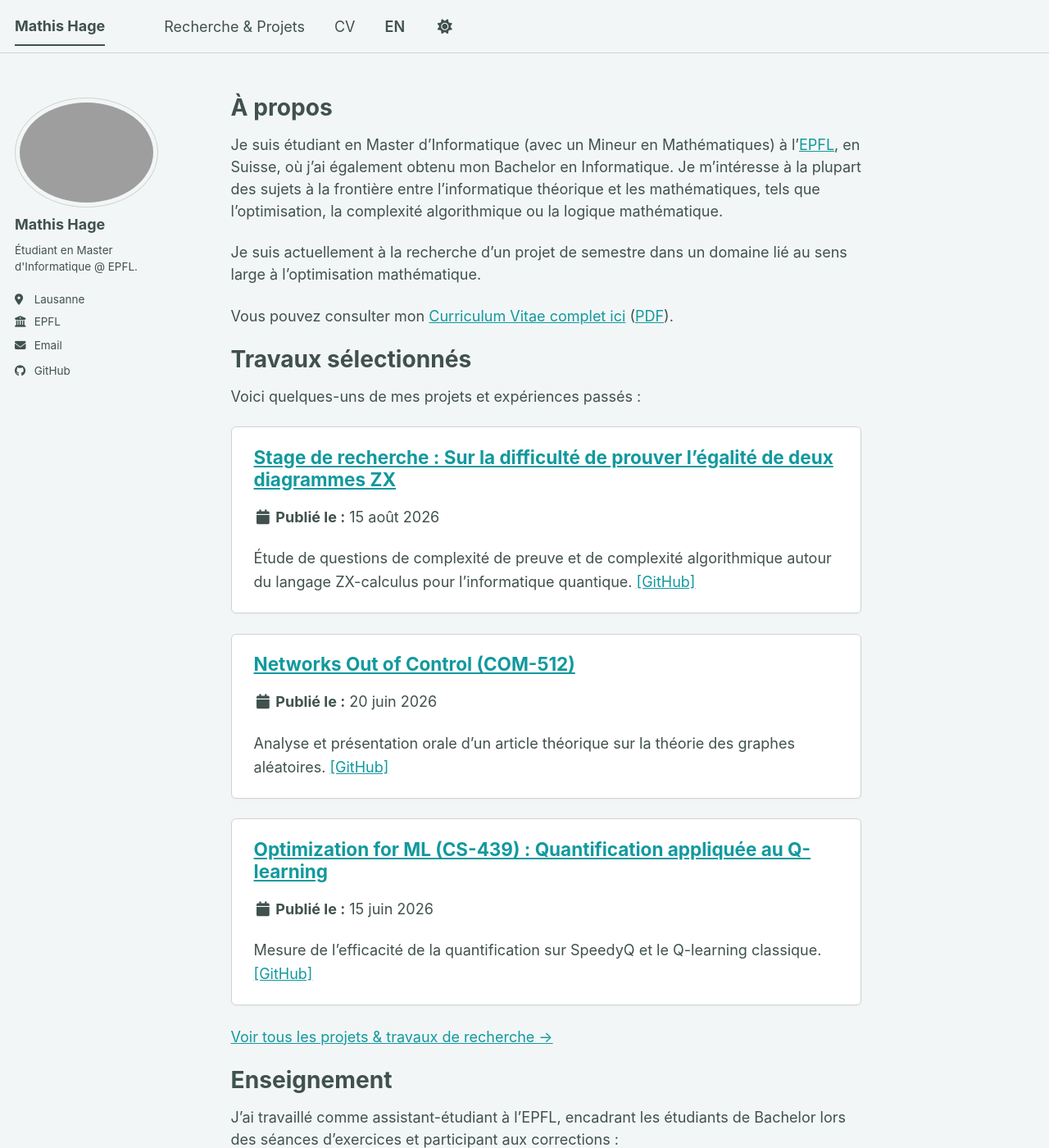
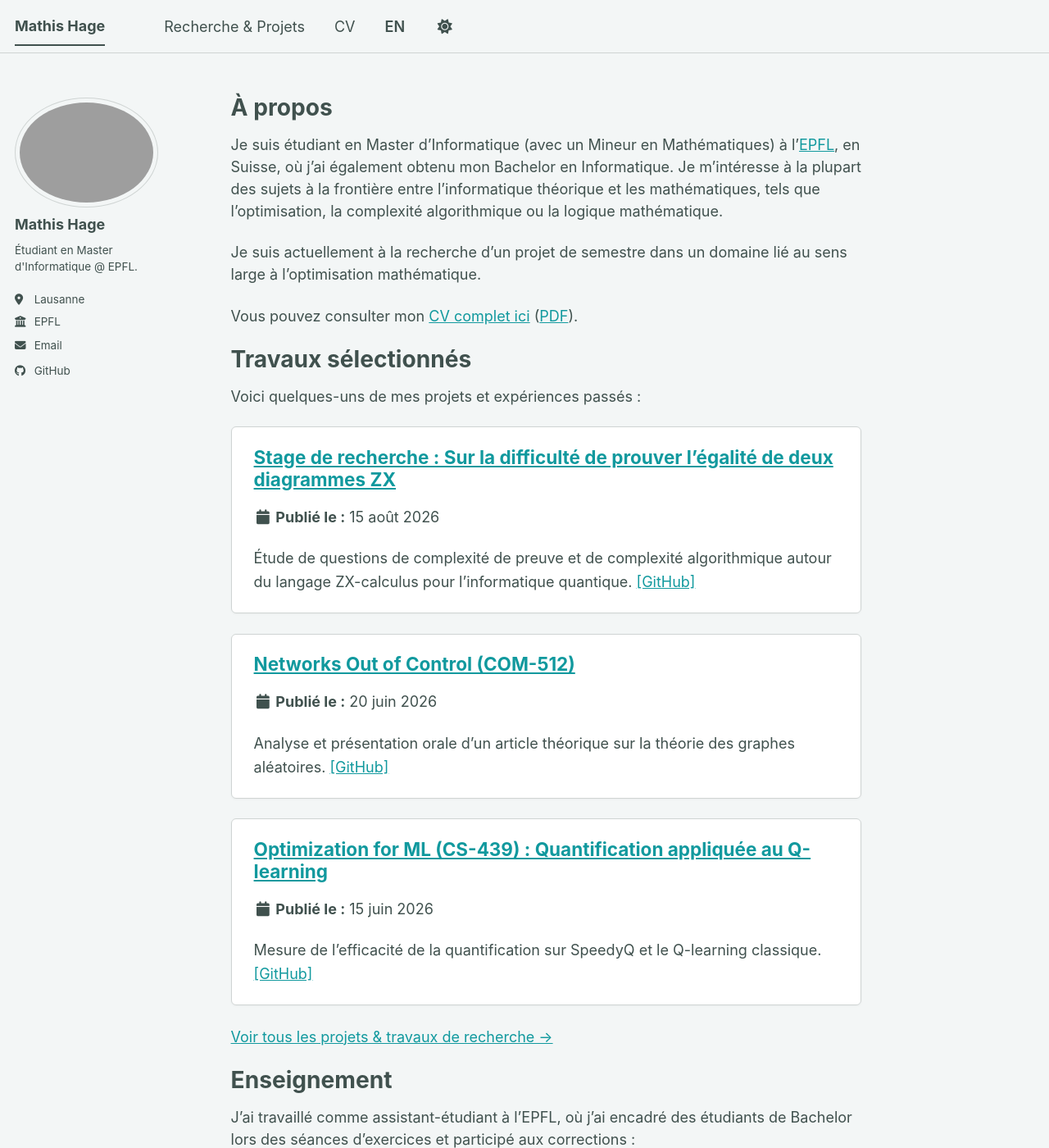
Before and after one commit to MathisHage/MathisHage.github.io, a Jekyll site: the page built from _pages/about-fr.md, in a window 1280 px wide and 1400 px high. Shown: the whole window at 82% size. Built offline with Jekyll 4.4.1, drawn with Linux system fonts in a browser that asks for light colours; a style sheet for code colours, icons or effects is not loaded.

```diff
--- a/_pages/about-fr.md
+++ b/_pages/about-fr.md
@@ -14,7 +14,7 @@ Je suis étudiant en Master d'Informatique (avec un Mineur en Mathématiques) à
 
 Je suis actuellement à la recherche d'un projet de semestre dans un domaine lié au sens large à l'optimisation mathématique.
 
-Vous pouvez consulter mon [Curriculum Vitae complet ici]({{ base_path }}/fr/cv/) ([PDF]({{ base_path }}/files/cv.pdf)).
+Vous pouvez consulter mon [CV complet ici]({{ base_path }}/fr/cv/) ([PDF]({{ base_path }}/files/cv.pdf)).
 
 Travaux sélectionnés
 ====================
@@ -35,7 +35,7 @@ Voici quelques-uns de mes projets et expériences passés :
 Enseignement
 ============
 
-J'ai travaillé comme assistant-étudiant à l'EPFL, encadrant les étudiants de Bachelor lors des séances d'exercices et participant aux corrections :
+J'ai travaillé comme assistant-étudiant à l'EPFL, où j'ai encadré des étudiants de Bachelor lors des séances d'exercices et participé aux corrections :
 * **Modèles Stochastiques pour les Communications** — Automne 2026 ;
 * **Theory of Computation** — Printemps 2026 ;
 * **Advanced Information, Computation and Communication II** — Printemps 2024.
```
Also changed, not shown: _pages/about.md (+1 -1 lines), _pages/cv-fr.md (+3 -0 lines), _pages/cv.md (+3 -0 lines).
